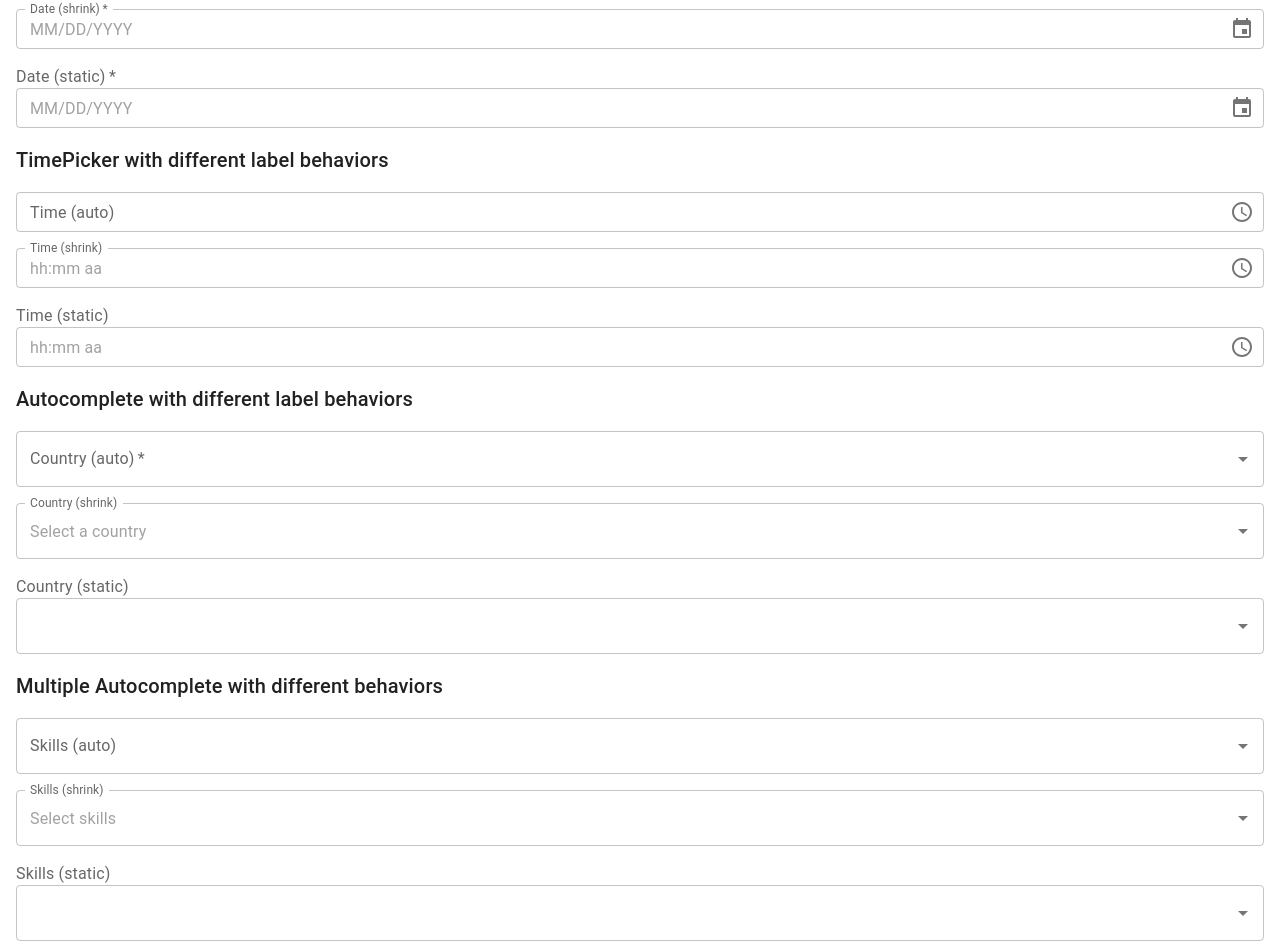
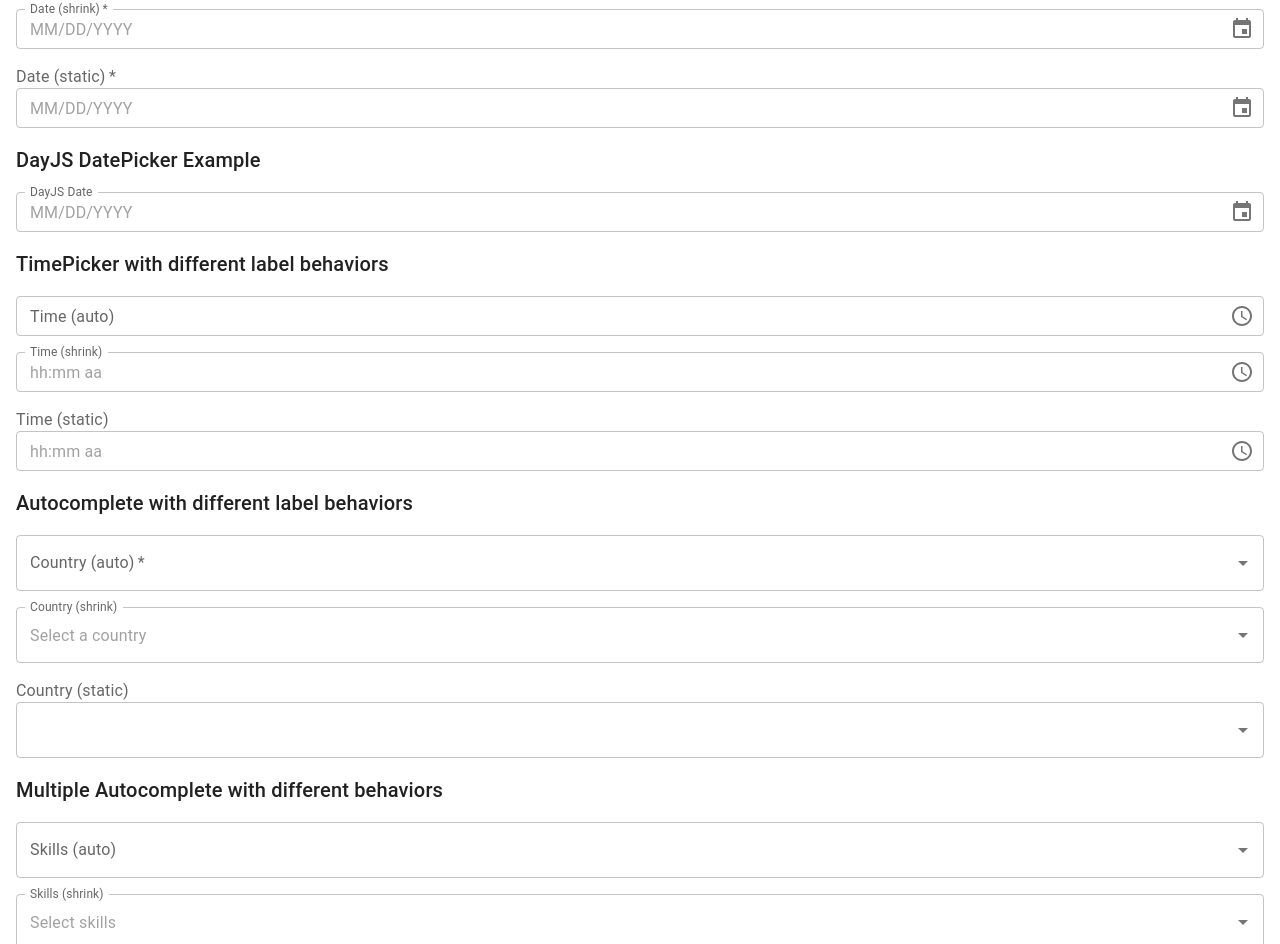
Before and after one commit to cwncollab-org/mui-component-kit, a React (Vite) app: page /form-example in a window 1280 px wide. Shown: the part 1251-2195 px from the top of the page. Built offline with nearby package versions, Linux system fonts and the light colour scheme.

Commit message:
feat: update DatePicker and TimePicker to use Dayjs type and simplify value handling; add dayjsDate field to form schema

```diff
--- a/src/lib/form/DatePicker.tsx
+++ b/src/lib/form/DatePicker.tsx
@@ -3,7 +3,7 @@ import {
   DatePickerProps as MuiDatePickerProps,
 } from '@mui/x-date-pickers/DatePicker'
 import { useFieldContext } from './formContext'
-import dayjs from 'dayjs'
+import dayjs, { Dayjs } from 'dayjs'
 import {
   LocalizationProvider,
   PickersOutlinedInputProps,
@@ -23,7 +23,7 @@ export type DatePickerProps = Omit<
 }
 
 export function DatePicker(props: DatePickerProps) {
-  const field = useFieldContext<Date | string>()
+  const field = useFieldContext<Dayjs>()
 
   const errorText = useMemo(() => {
     if (field.state.meta.errors.length === 0) return null
@@ -76,11 +76,11 @@ export function DatePicker(props: DatePickerProps) {
       <MuiDatePicker
         {...rest}
         name={field.name}
-        value={field.state.value ? dayjs(field.state.value) : null}
+        value={field.state.value ? field.state.value : null}
         onChange={(value, context) => {
           if (value) {
+            field.handleChange(value)
             onChange?.(value, context)
-            field.handleChange(value.toDate())
           }
         }}
         slotProps={{
--- a/src/lib/form/TimePicker.tsx
+++ b/src/lib/form/TimePicker.tsx
@@ -1,7 +1,7 @@
 import { TimePicker as MuiTimePicker } from '@mui/x-date-pickers/TimePicker'
 import { TimePickerProps as MuiTimePickerProps } from '@mui/x-date-pickers/TimePicker'
 import { useFieldContext } from './formContext'
-import dayjs from 'dayjs'
+import dayjs, { Dayjs } from 'dayjs'
 import { useMemo } from 'react'
 import {
   LocalizationProvider,
@@ -21,7 +21,7 @@ export type TimePickerProps = Omit<
 }
 
 export function TimePicker(props: TimePickerProps) {
-  const field = useFieldContext<Date | string>()
+  const field = useFieldContext<Dayjs>()
 
   const errorText = useMemo(() => {
     if (field.state.meta.errors.length === 0) return null
@@ -74,10 +74,10 @@ export function TimePicker(props: TimePickerProps) {
       <MuiTimePicker
         {...rest}
         name={field.name}
-        value={field.state.value ? dayjs(field.state.value) : null}
+        value={field.state.value ? field.state.value : null}
         onChange={(value, context) => {
           if (value) {
-            field.handleChange(value.toDate())
+            field.handleChange(value)
             onChange?.(value, context)
           }
         }}
--- a/src/routes/form-example.tsx
+++ b/src/routes/form-example.tsx
@@ -12,13 +12,20 @@ import { useAppForm } from '../lib'
 import { useState } from 'react'
 import { z } from 'zod'
 
-import dayjs from 'dayjs'
+import dayjs, { Dayjs } from 'dayjs'
+
+export const dayjsSchema = z.codec(z.iso.datetime(), z.custom<Dayjs>(), {
+  encode: date => date.toISOString(),
+  decode: isoString => dayjs(isoString),
+})
+
 const formSchema = z.object({
   username: z.string().min(1),
   role: z.enum(['admin', 'user']),
   priority: z.enum(['low', 'medium', 'high']),
   date: z.date().max(dayjs().add(1, 'day').toDate()),
   time: z.date(),
+  dayjsDate: dayjsSchema.optional(),
   agree: z.boolean(),
   email: z.string().email().optional(),
   phone: z.string().optional(),
@@ -29,7 +36,7 @@ const formSchema = z.object({
   country: z.string().optional(),
 })
 
-type FormValues = z.infer<typeof formSchema>
+type FormValues = z.input<typeof formSchema>
 
 export const Route = createFileRoute('/form-example')({
   component: FormExample,
@@ -91,6 +98,7 @@ export function FormExample() {
       agree: false,
       date: undefined,
       time: undefined,
+      dayjsDate: undefined,
       phone: '(123) 456-7890',
       ssn: undefined,
       creditCard: undefined,
@@ -362,6 +370,18 @@ export function FormExample() {
                 />
               )}
             />
+            <Typography variant='h6'>DayJS DatePicker Example</Typography>
+            <form.AppField
+              name='dayjsDate'
+              children={field => (
+                <field.SubscribeDatePicker
+                  label='DayJS Date'
+                  labelBehavior='shrink'
+                  fullWidth
+                  size='small'
+                />
+              )}
+            />
             <Typography variant='h6'>
               TimePicker with different label behaviors
             </Typography>
```
